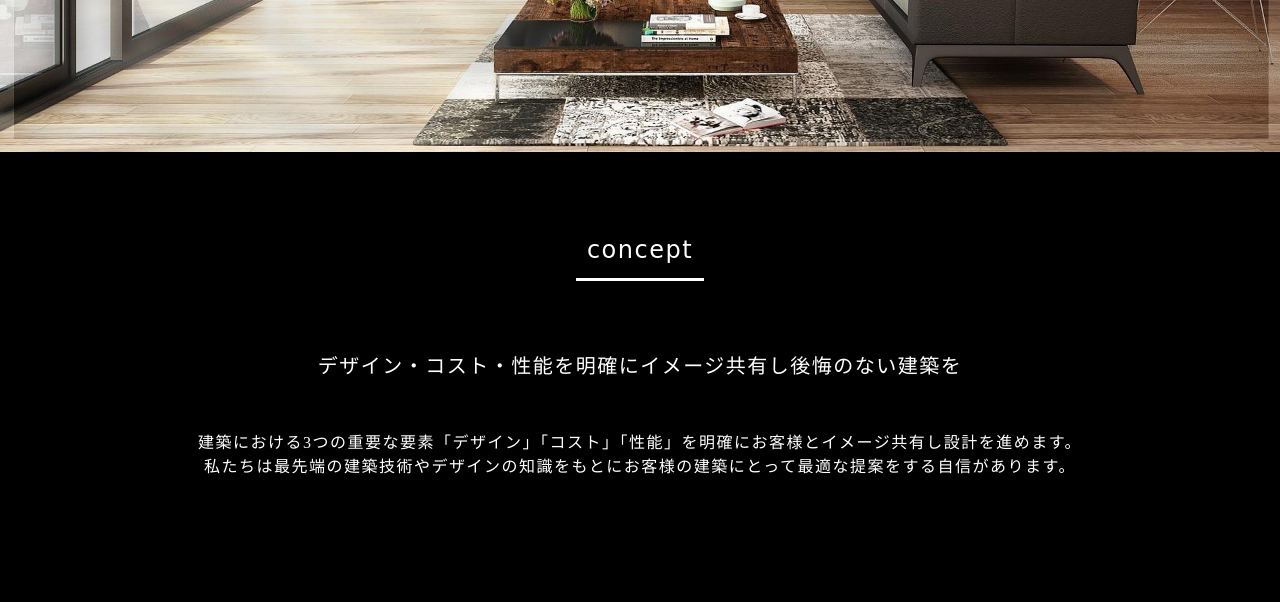
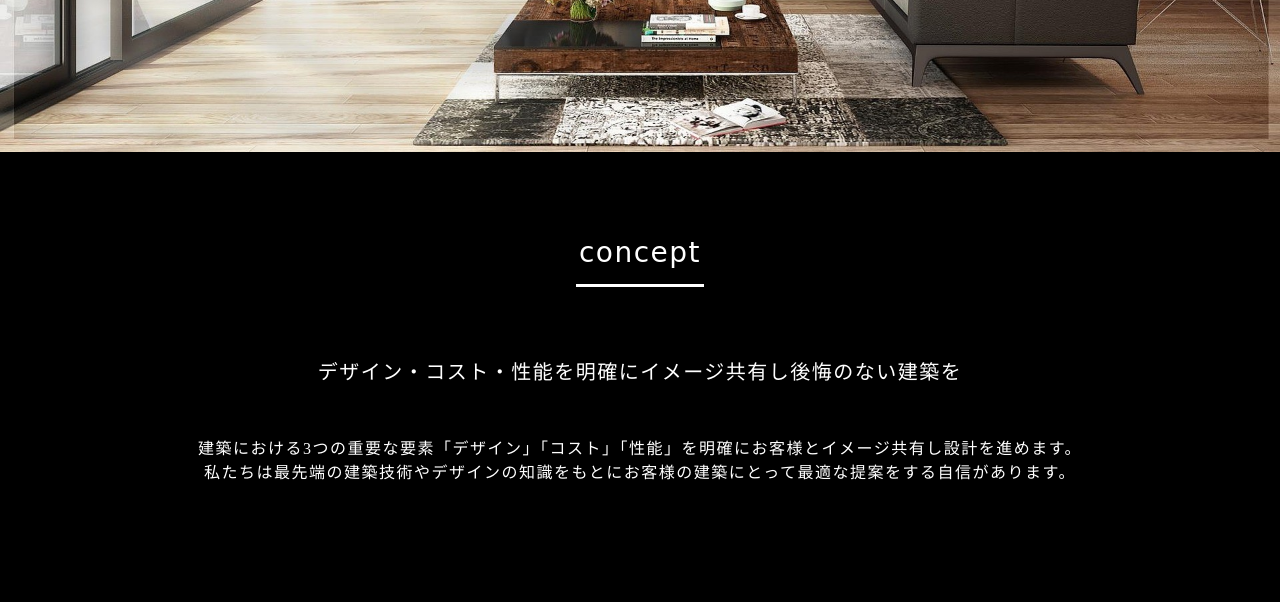
Before and after one commit to JamJaw/design-architects, a PHP site: page / in a window 1280 px wide. Shown: the part 568-1180 px from the top of the page. Run offline with PHP 8.4, Linux system fonts and the light colour scheme.

Commit message:
style commit

```diff
--- a/css/style.css
+++ b/css/style.css
@@ -291,7 +291,7 @@ header{
   color:white;
   padding-top:80px;
   padding-bottom:10px;
-  font-size:24px;
+  font-size:28px;
   border-bottom:solid white 3px;
   width:10%;
   margin:0 auto;
```
